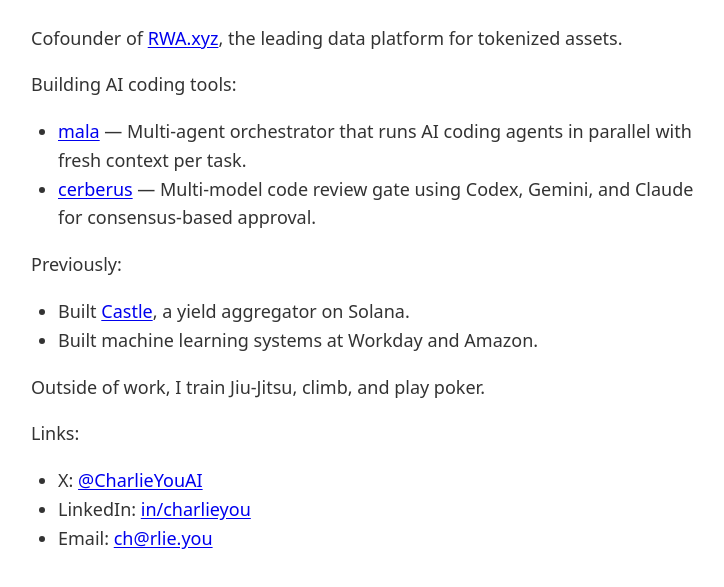
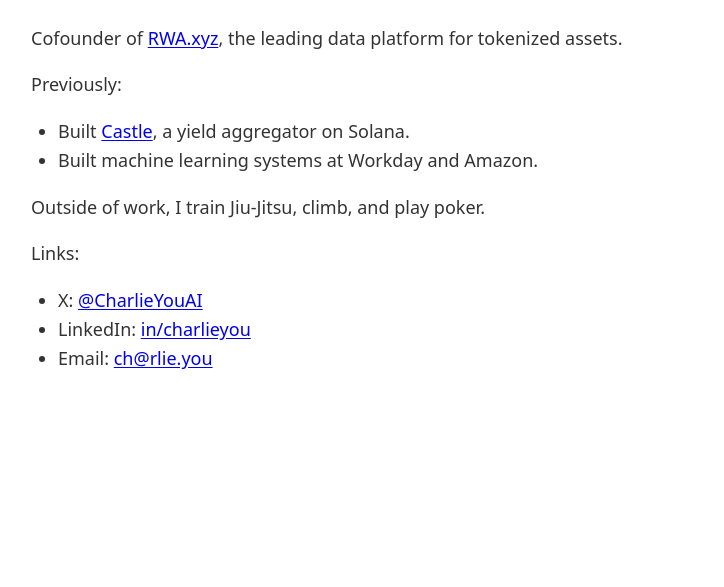
Before and after one commit to charlieyou/charlieyou.github.io, a plain HTML site: page index.html in a window 1280 px wide. Shown: the part 161-748 px from the top of the page, without its empty margins (269-993 px from the left). Drawn offline with Linux system fonts and the light colour scheme.

Commit message:
Remove AI coding tools from homepage
Amp-Thread-ID: https://ampcode.com/threads/T-01a20e67-88e7-7345-961f-ba79040b15ce
Co-authored-by: Charlie You <charlie.you@hey.com>

```diff
--- a/index.html
+++ b/index.html
@@ -9,11 +9,6 @@
 <body>
   <h1>Charlie You</h1>
   <p>Cofounder of <a href="https://rwa.xyz">RWA.xyz</a>, the leading data platform for tokenized assets.</p>
-  <p>Building AI coding tools:</p>
-  <ul>
-    <li><a href="https://github.com/charlieyou/mala">mala</a> — Multi-agent orchestrator that runs AI coding agents in parallel with fresh context per task.</li>
-    <li><a href="https://github.com/charlieyou/cerberus">cerberus</a> — Multi-model code review gate using Codex, Gemini, and Claude for consensus-based approval.</li>
-  </ul>
   <p>Previously:</p>
   <ul>
     <li>Built <a href="https://castle.finance">Castle</a>, a yield aggregator on Solana.</li>
```
